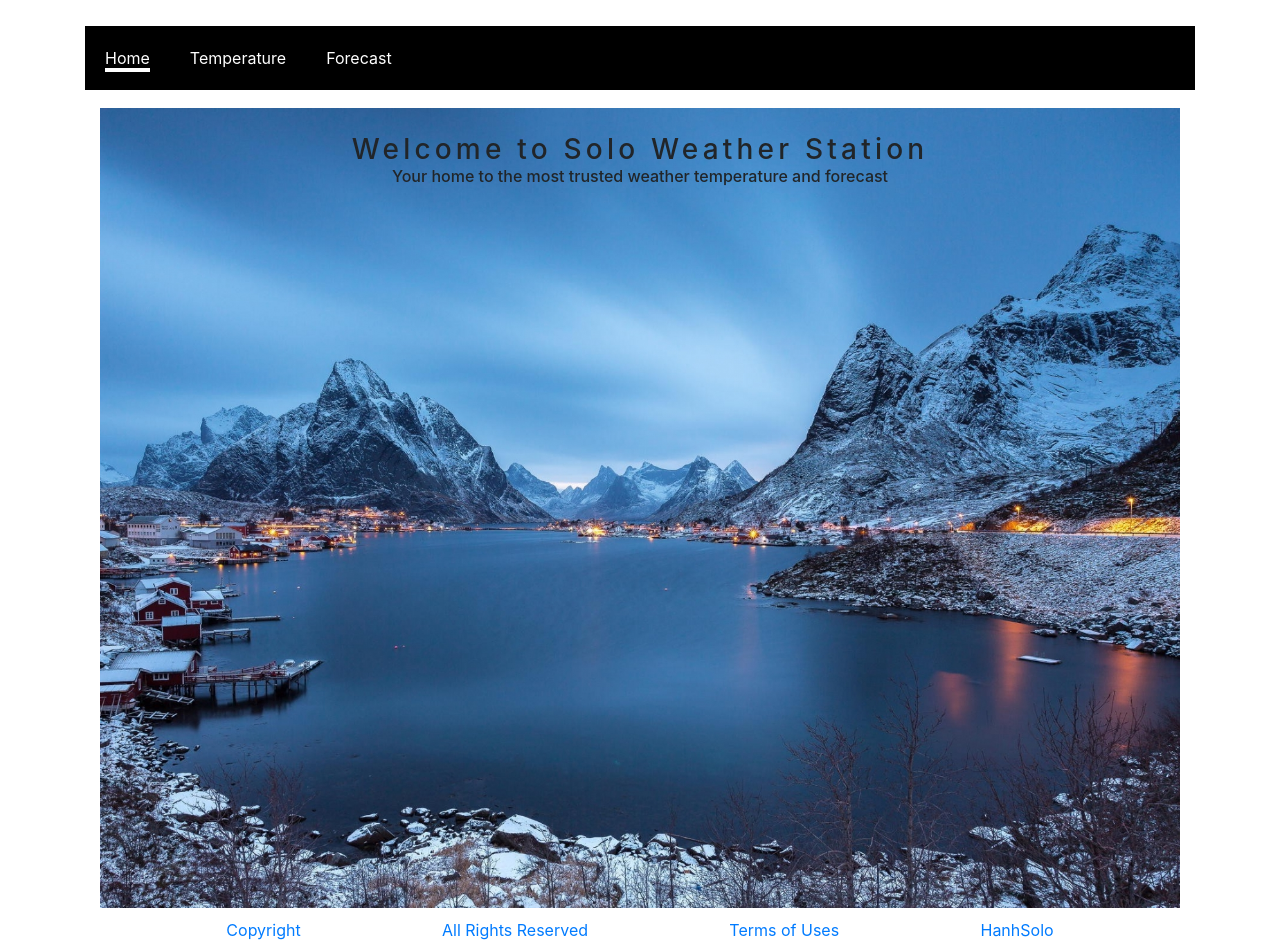
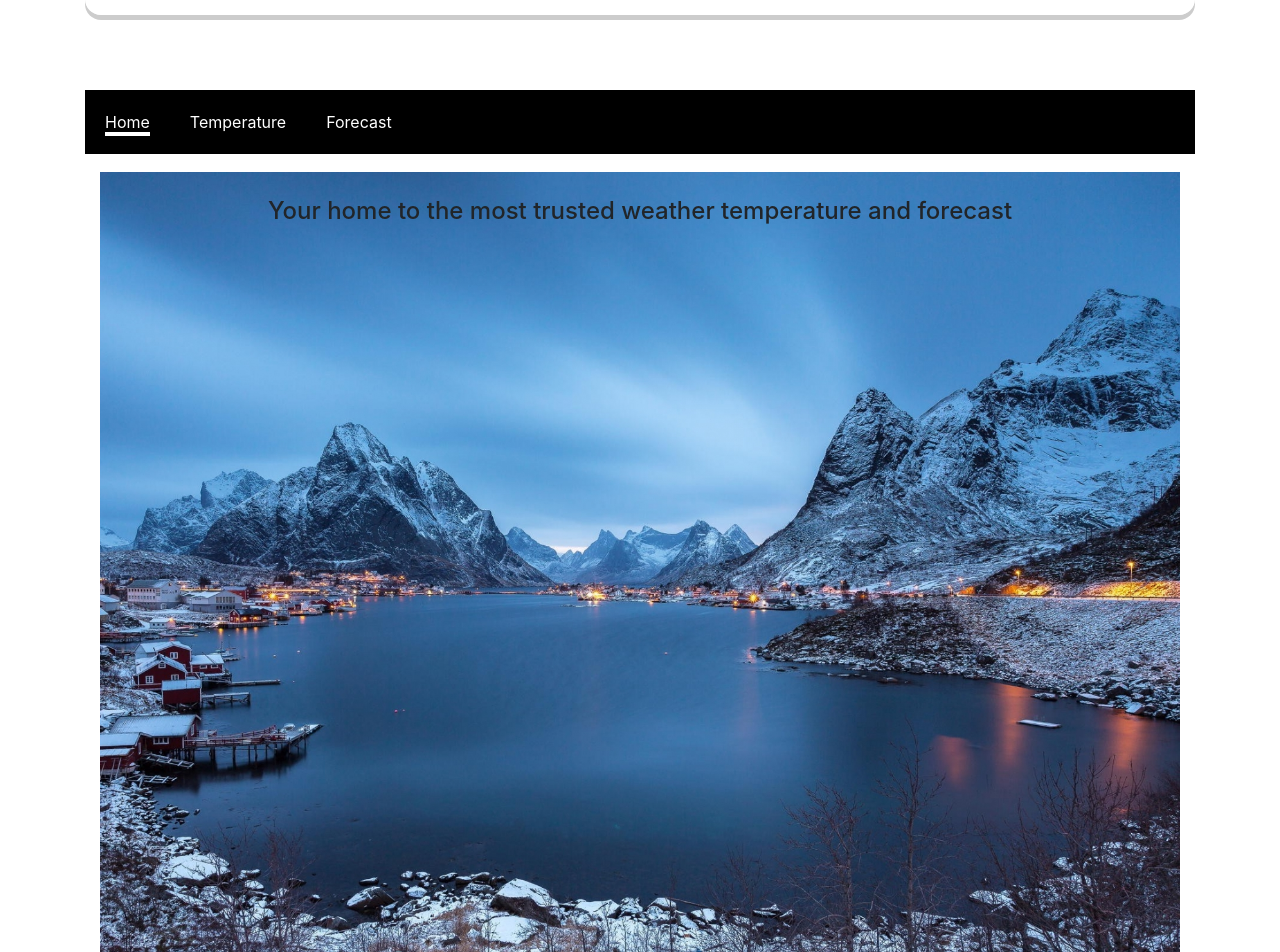
Before and after one commit to seattlefurby17/weather-wizard, a React (Create React App) app: page / in a window 1280 px wide. Shown: the part 134-1086 px from the top of the page. Built offline with nearby package versions, Linux system fonts and the light colour scheme.

Commit message:
styling updates

```diff
--- a/src/App.css
+++ b/src/App.css
@@ -1,3 +1,7 @@
+.container {
+  margin-top: 1rem;
+}
+
 html {
   box-sizing: border-box;
 }
@@ -72,4 +76,10 @@ p {
   justify-content: space-evenly;
   margin-top: 10px;
   margin-bottom: 20px;
+  background-color: black;
+
 }
+
+.footer .text {
+  color: white;
+}
--- a/src/App.js
+++ b/src/App.js
@@ -24,15 +24,18 @@ function App() {
 
   return (
     <Container className="App">
+      <div class="typewriter">
+        <h1>Welcome to Solo Weather Station</h1>
+      </div>
       <LocationSearchForm searchCurrentCityCallBack={ onLocationPicked } />
       <Navigation />
       <Main location={ location } baseUrl={ BASE_URL } />
 
       <footer className="footer">
-        <a href={tagUrl}> Copyright</a>
-        <a href={tagUrl}>All Rights Reserved</a>
-        <a href={tagUrl}>Terms of Uses</a>
-        <a href={tagUrl}>HanhSolo</a>
+        <a className='text' href={tagUrl}> Copyright</a>
+        <a className='text' href={tagUrl}>All Rights Reserved</a>
+        <a className='text' href={tagUrl}>Terms of Uses</a>
+        <a className='text' href={tagUrl}>HanhSolo</a>
       </footer>
 
     </Container>
--- a/src/components/Forecast.css
+++ b/src/components/Forecast.css
@@ -6,25 +6,20 @@
 }
 
 .daily-forecast  {
+  position: relative;
+  display: inline-block;
   list-style: none;
   display: flex;
-  background-color: rgba(143, 140, 140, 0.4);
+  background-color: rgba(192, 189, 189, 0.5);
   color: rgb(58, 56, 56);
-  font-size: 44px;
-  font-weight: 400;
-  justify-content: space-evenly;
-  margin-top: 10px;
-  margin-bottom: 20px;
+  font-size: 36px;
+  font-weight: 300;
+  /* justify-content: space-evenly; */
+  margin-top: 20px;
+  margin-bottom: 30px;
   grid-column: 1 / -1;
+  box-shadow: 3px 6px rgba(10, 10, 10, 0.2);
+  border-radius: 16px;
+
+  padding: 15px 25px;
 }
-
-.forecast-box forecast-temp {
-  color: white;
-  text-decoration: none;
-  padding: 20px;
-  /* grid-column: 1 / -1;
-  display: flex;
-  justify-content: space-evenly;
-  margin-top: 10px;
-  margin-bottom: 20px; */
-}
--- a/src/components/Forecast.js
+++ b/src/components/Forecast.js
@@ -4,6 +4,7 @@ import Container from 'react-bootstrap/Container'
 import Row from 'react-bootstrap/Row';
 import Col from 'react-bootstrap/Col'
 import './Forecast.css';
+import 'weather-icons/css/weather-icons.css';
 
 const Forecast = ({location, baseUrl}) => {
   const FORECAST_URL = baseUrl + 'forecast?currentCity='
@@ -34,7 +35,7 @@ const Forecast = ({location, baseUrl}) => {
   // if there is a location, display and vice versa
   if (forecast.length === 0) {
     return  (
-       errorMsg ? <div><h2 className='error-msg'>{errorMsg}</h2></div> : <div>Loading...</div>
+       errorMsg ? <div><h2 className='error-msg'>{errorMsg}</h2></div> : <div>Please enter a city to begin......</div>
     )
   }
 
@@ -46,7 +47,8 @@ const Forecast = ({location, baseUrl}) => {
     // reset the temp for the day
     if (day === arraysMaxMin.length){
       const forecastDate =  new Date(forecast[i].dt_txt)
-      arraysMaxMin.push({max_temp: -1000, min_temp: 1000, date:forecastDate})
+      const weatherIcon =  forecast[i].weather[0].id
+      arraysMaxMin.push({max_temp: -1000, min_temp: 1000, date:forecastDate, icon: weatherIcon})
     }
 
     const currentMinTemperature =  forecast[i].main.temp_min;
@@ -81,15 +83,23 @@ const Forecast = ({location, baseUrl}) => {
   const forecastDisplay = arraysMaxMin.map((dailyForecast, index) => (
     <Row md={1} xs={2} className='daily-forecast' key={index}>
         <Col>{dateBuilder(dailyForecast.date)} </Col>
+        <Col><i className={`wi wi-owm-${dailyForecast.icon}`}></i></Col>
         <Col>H: {Math.round(dailyForecast.max_temp)}ºF</Col>
         <Col>L: {Math.round(dailyForecast.min_temp)}ºF</Col>
     </Row>
   ));
 
-  const weatherCondition = (forecast?.length && forecast[0].weather?.length) && forecast[0].weather[0].main
-  let forecastClass = (forecast?.length && forecast[0].main.temp> 50) ? 'app-spring' : 'app'
-  if (weatherCondition === 'Clouds') {
-    forecastClass = 'app-windy'
+  const currentTemperature = (forecast?.length && forecast[0].weather?.length) && forecast[0].main.temp
+  let forecastClass;
+
+  if (currentTemperature < 40) {
+    forecastClass = 'app';
+  }else if (currentTemperature > 40 && currentTemperature < 60) {
+    forecastClass = 'app-spring';
+  } else if (currentTemperature > 60 && currentTemperature < 70) {
+    forecastClass = 'app-autumn';
+  } else {
+    forecastClass ='app-summer';
   }
 
   return(
--- a/src/components/Home.css
+++ b/src/components/Home.css
@@ -2,8 +2,9 @@
   height: 90vh;
 }
 
-.typewriter h3 {
+.typewriter h1 {
   display: flex;
+  display: block;
   /* Ensures the content is not revealed until the animation */
   overflow: hidden;
   /* Keeps the content on a single line */
@@ -16,10 +17,11 @@
   animation: typing 3.5s steps(40, end), blink-caret 0.75s step-end infinite;
 }
 
-.typewriter h6 {
+h4 {
   text-align: center;
   display: block;
-  margin: 0 auto;
+  /* margin: 0 auto; */
+  margin-top: 100px;
 }
 
 /* The typing effect */
--- a/src/components/Home.js
+++ b/src/components/Home.js
@@ -4,10 +4,7 @@ import './Home.css';
 const Home = () => (
   <div className='container'>
     <div className='home-page app'>
-      <div class="typewriter">
-        <h3>Welcome to Solo Weather Station</h3>
-        <h6>Your home to the most trusted weather temperature and forecast</h6>
-      </div>
+      <h4>Your home to the most trusted weather temperature and forecast</h4>
     </div>
   </div>
 
--- a/src/components/Temperature.js
+++ b/src/components/Temperature.js
@@ -92,7 +92,6 @@ const Temperature = ({location, baseUrl}) => {
   console.log(currentTemperature);
 
   let weatherClass;
-
   if (currentTemperature < 40) {
     weatherClass = 'app';
   }else if (currentTemperature > 40 && currentTemperature < 60) {
@@ -105,7 +104,7 @@ const Temperature = ({location, baseUrl}) => {
 
   if (result === null) {
     return  (
-        <div>Loading...</div>
+        <div>Please enter a city to begin...</div>
     )
   }
 
@@ -114,7 +113,7 @@ const Temperature = ({location, baseUrl}) => {
       <div className='location-box'>
         <div className='location'>
           {locationDisplay}
-          <i className={`wi wi-owm-${result.icon} display1`}></i>
+          <i className={`wi wi-owm-${result.icon}`}></i>
         </div>
       </div>
       <div  >
```
